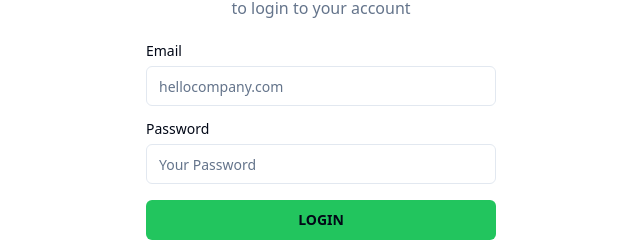
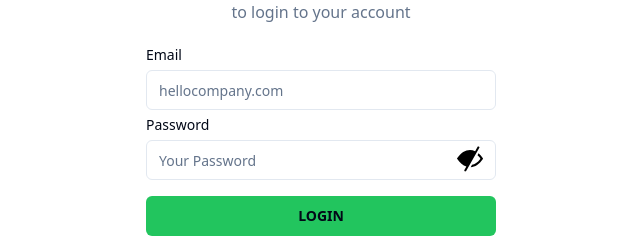
Before and after one commit to FinVue/inc-exp, a React (Vite) app: page /login in a window 1280 px wide. Shown: the part 264-506 px from the top of the page, without its empty margins (39-679 px from the left). Built offline with nearby package versions, Linux system fonts and the light colour scheme; no server answers; the database is empty.

Commit message:
update the password icon visibility

```diff
--- a/src/components/Login.jsx
+++ b/src/components/Login.jsx
@@ -27,6 +27,8 @@ const Login = () => {
   const [email, setEmail] = useState("");
   const [password, setPassword] = useState("");
   const [error, setError] = useState("");
+  const [showPassword, setShowPassword] = useState(false);
+
   const location = useLocation();
 
   useEffect(() => {
@@ -73,6 +75,10 @@ const Login = () => {
     }
   };
 
+  const togglePasswordVisibility = () => {
+    setShowPassword(!showPassword);
+  };
+
   return (
     <>
       <style>
@@ -95,6 +101,7 @@ const Login = () => {
               <div className="grid gap-4">
                 <div className="grid gap-2">
                   <Label htmlFor="email">Email</Label>
+                  <div className="relative">
                   <Input
                     id="email"
                     type="email"
@@ -104,17 +111,34 @@ const Login = () => {
                     onChange={(e) => setEmail(e.target.value)}
                   />
                 </div>
-                <div className="grid gap-2">
+                <div className="grid gap-2 relative">
                   <Label htmlFor="password">Password</Label>
                   <Input
                     id="password"
-                    type="password"
+                    type={showPassword ? "text" : "password"}
                     placeholder="Your Password"
                     required
                     value={password}
                     onChange={(e) => setPassword(e.target.value)}
                   />
-
+                  <span
+                    className="absolute inset-y-0 right-0 pr-3 flex items-center cursor-pointer"
+                    onClick={togglePasswordVisibility}
+                    style={{ zIndex: "1", marginTop: "20px" }}
+                  >
+                    {showPassword ? (
+                      <svg fill="none" height="28" viewBox="0 0 28 28" width="28" xmlns="http://www.w3.org/2000/svg">
+                         <path clip-rule="evenodd" d="M17.7469 15.4149C17.9855 14.8742 18.1188 14.2724 18.1188 14.0016C18.1188 11.6544 16.2952 9.7513 14.046 9.7513C11.7969 9.7513 9.97332 11.6544 9.97332 14.0016C9.97332 16.3487 12.0097 17.8886 14.046 17.8886C15.3486 17.8886 16.508 17.2515 17.2517 16.2595C17.4466 16.0001 17.6137 15.7168 17.7469 15.4149ZM14.046 15.7635C14.5551 15.7635 15.0205 15.5684 15.3784 15.2457C15.81 14.8566 16 14.2807 16 14.0016C16 12.828 15.1716 11.8764 14.046 11.8764C12.9205 11.8764 12 12.8264 12 14C12 14.8104 12.9205 15.7635 14.046 15.7635Z" fill="black" fill-rule="evenodd"/>
+                          <path clip-rule="evenodd" d="M1.09212 14.2724C1.07621 14.2527 1.10803 14.2931 1.09212 14.2724C0.96764 14.1021 0.970773 13.8996 1.09268 13.7273C1.10161 13.7147 1.11071 13.7016 1.11993 13.6882C4.781 8.34319 9.32105 5.5 14.0142 5.5C18.7025 5.5 23.2385 8.33554 26.8956 13.6698C26.965 13.771 27 13.875 27 13.9995C27 14.1301 26.9593 14.2399 26.8863 14.3461C23.2302 19.6702 18.6982 22.5 14.0142 22.5C9.30912 22.5 4.75717 19.6433 1.09212 14.2724ZM3.93909 13.3525C3.6381 13.7267 3.6381 14.2722 3.93908 14.6465C7.07417 18.5443 10.6042 20.3749 14.0142 20.3749C17.4243 20.3749 20.9543 18.5443 24.0894 14.6465C24.3904 14.2722 24.3904 13.7267 24.0894 13.3525C20.9543 9.45475 17.4243 7.62513 14.0142 7.62513C10.6042 7.62513 7.07417 9.45475 3.93909 13.3525Z" fill="black" fill-rule="evenodd"/>
+                      </svg>
+                    ) : (
+                      <svg fill="none" height="28" viewBox="0 0 28 28" width="28" xmlns="http://www.w3.org/2000/svg">
+                         <path clip-rule="evenodd" d="M22.6928 1.55018C22.3102 1.32626 21.8209 1.45915 21.6 1.84698L19.1533 6.14375C17.4864 5.36351 15.7609 4.96457 14.0142 4.96457C9.32104 4.96457 4.781 7.84644 1.11993 13.2641L1.10541 13.2854L1.09271 13.3038C0.970762 13.4784 0.967649 13.6837 1.0921 13.8563C3.79364 17.8691 6.97705 20.4972 10.3484 21.6018L8.39935 25.0222C8.1784 25.4101 8.30951 25.906 8.69214 26.1299L9.03857 26.3326C9.4212 26.5565 9.91046 26.4237 10.1314 26.0358L23.332 2.86058C23.553 2.47275 23.4219 1.97684 23.0392 1.75291L22.6928 1.55018ZM18.092 8.00705C16.7353 7.40974 15.3654 7.1186 14.0142 7.1186C10.6042 7.1186 7.07416 8.97311 3.93908 12.9239C3.63812 13.3032 3.63812 13.8561 3.93908 14.2354C6.28912 17.197 8.86102 18.9811 11.438 19.689L12.7855 17.3232C11.2462 16.8322 9.97333 15.4627 9.97333 13.5818C9.97333 11.2026 11.7969 9.27368 14.046 9.27368C15.0842 9.27368 16.0317 9.68468 16.7511 10.3612L18.092 8.00705ZM15.639 12.3137C15.2926 11.7767 14.7231 11.4277 14.046 11.4277C12.9205 11.4277 12 12.3906 12 13.5802C12 14.3664 12.8432 15.2851 13.9024 15.3624L15.639 12.3137Z" fill="black"/>
+                          <path d="M14.6873 22.1761C19.1311 21.9148 23.4056 19.0687 26.8864 13.931C26.9593 13.8234 27 13.7121 27 13.5797C27 13.4535 26.965 13.3481 26.8956 13.2455C25.5579 11.2677 24.1025 9.62885 22.5652 8.34557L21.506 10.2052C22.3887 10.9653 23.2531 11.87 24.0894 12.9239C24.3904 13.3032 24.3904 13.8561 24.0894 14.2354C21.5676 17.4135 18.7903 19.2357 16.0254 19.827L14.6873 22.1761Z" fill="black"/>
+                      </svg>
+                    )}
+                  </span>
+                  </div>
                 </div>
                 {error && <p className="text-red-500">{error}</p>}
                 <Button type="submit" className="w-full bg-green-500 text-black font-bold text-0F4D0E hover:bg-green-700">
--- a/src/components/Register.jsx
+++ b/src/components/Register.jsx
@@ -181,7 +181,7 @@ function Register() {
                                     <svg fill="none" height="28" viewBox="0 0 28 28" width="28" xmlns="http://www.w3.org/2000/svg">
                                         <path clip-rule="evenodd" d="M22.6928 1.55018C22.3102 1.32626 21.8209 1.45915 21.6 1.84698L19.1533 6.14375C17.4864 5.36351 15.7609 4.96457 14.0142 4.96457C9.32104 4.96457 4.781 7.84644 1.11993 13.2641L1.10541 13.2854L1.09271 13.3038C0.970762 13.4784 0.967649 13.6837 1.0921 13.8563C3.79364 17.8691 6.97705 20.4972 10.3484 21.6018L8.39935 25.0222C8.1784 25.4101 8.30951 25.906 8.69214 26.1299L9.03857 26.3326C9.4212 26.5565 9.91046 26.4237 10.1314 26.0358L23.332 2.86058C23.553 2.47275 23.4219 1.97684 23.0392 1.75291L22.6928 1.55018ZM18.092 8.00705C16.7353 7.40974 15.3654 7.1186 14.0142 7.1186C10.6042 7.1186 7.07416 8.97311 3.93908 12.9239C3.63812 13.3032 3.63812 13.8561 3.93908 14.2354C6.28912 17.197 8.86102 18.9811 11.438 19.689L12.7855 17.3232C11.2462 16.8322 9.97333 15.4627 9.97333 13.5818C9.97333 11.2026 11.7969 9.27368 14.046 9.27368C15.0842 9.27368 16.0317 9.68468 16.7511 10.3612L18.092 8.00705ZM15.639 12.3137C15.2926 11.7767 14.7231 11.4277 14.046 11.4277C12.9205 11.4277 12 12.3906 12 13.5802C12 14.3664 12.8432 15.2851 13.9024 15.3624L15.639 12.3137Z" fill="black"/>
                                         <path d="M14.6873 22.1761C19.1311 21.9148 23.4056 19.0687 26.8864 13.931C26.9593 13.8234 27 13.7121 27 13.5797C27 13.4535 26.965 13.3481 26.8956 13.2455C25.5579 11.2677 24.1025 9.62885 22.5652 8.34557L21.506 10.2052C22.3887 10.9653 23.2531 11.87 24.0894 12.9239C24.3904 13.3032 24.3904 13.8561 24.0894 14.2354C21.5676 17.4135 18.7903 19.2357 16.0254 19.827L14.6873 22.1761Z" fill="black"/>
-                                    </svg>
+                                        </svg>
                                     )}
                                 </span>
                             </div>
```
Lines whose indentation alone changed are shown as unchanged.
